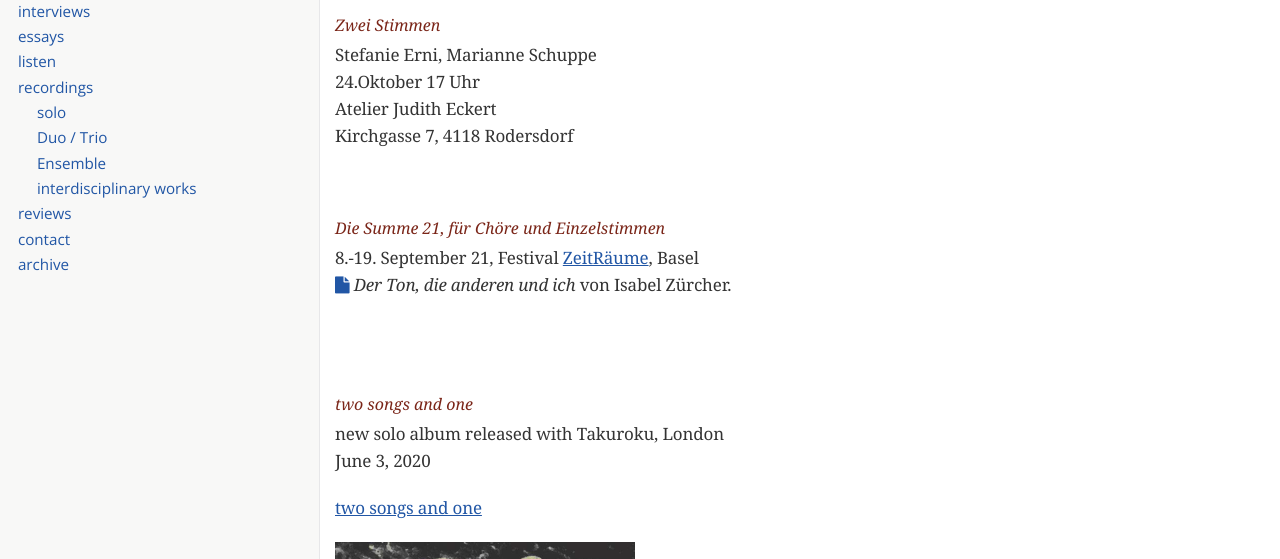
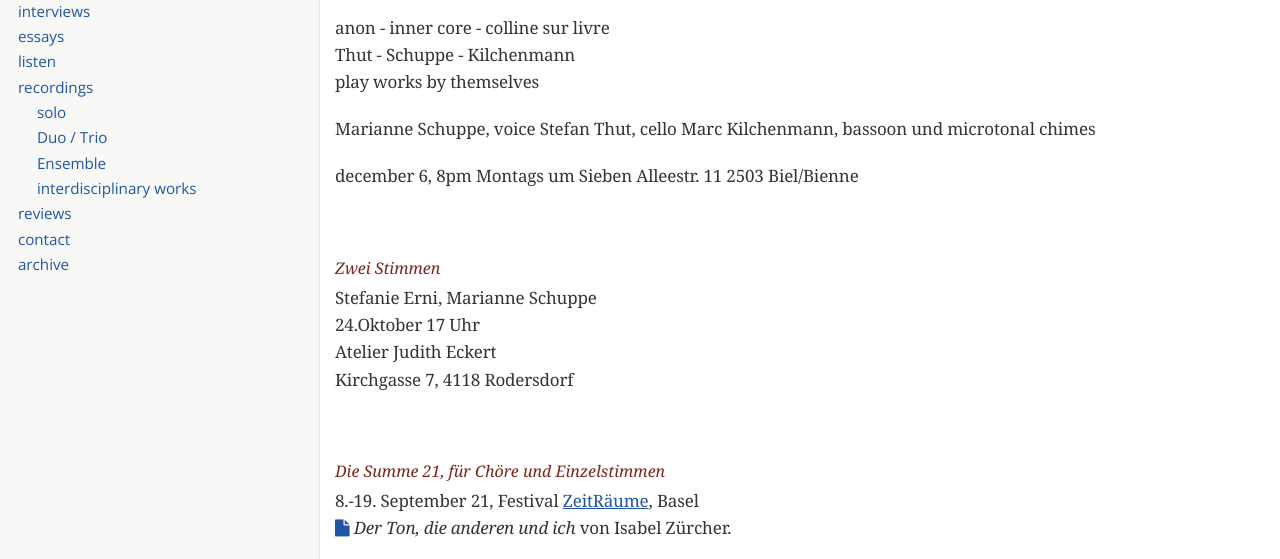
Before and after one commit to mschuppe/mschuppe.github.io, a plain HTML site: page index.html in a window 1280 px wide. Shown: the part 184-743 px from the top of the page. Drawn offline with nearby package versions, Linux system fonts and the light colour scheme; a web font is replaced by a local one.

Commit message:
update
Former-commit-id: 2328257c2863dfd19ca8f5d88e268af7fcbd814b [formerly 4e80147e9ec0ada6f1229daa1c70750d1d96620d]
Former-commit-id: 53a0d09c0de0582d7e89e8d5c00c1e9a9a9c7eba

```diff
--- a/index.html
+++ b/index.html
@@ -474,6 +474,25 @@ body.book #toc,body.book #preamble,body.book h1.sect0,body.book .sect1>h2{page-b
 <h2 id="_now_then">now &amp; then</h2>
 <div class="sectionbody">
 <div class="paragraph">
+<p>anon - inner core - colline sur livre<br>
+Thut - Schuppe - Kilchenmann<br>
+play works by themselves</p>
+</div>
+<div class="paragraph">
+<p>Marianne Schuppe, voice
+Stefan Thut, cello
+Marc Kilchenmann, bassoon und microtonal chimes</p>
+</div>
+<div class="paragraph">
+<p>december 6, 8pm
+Montags um Sieben
+Alleestr. 11
+2503 Biel/Bienne</p>
+</div>
+<div class="paragraph">
+<p> <br></p>
+</div>
+<div class="paragraph">
 <div class="title">Zwei Stimmen</div>
 <p>Stefanie Erni, Marianne Schuppe<br>
 24.Oktober  17 Uhr<br>
```
Also changed, not shown: 5 other files.
